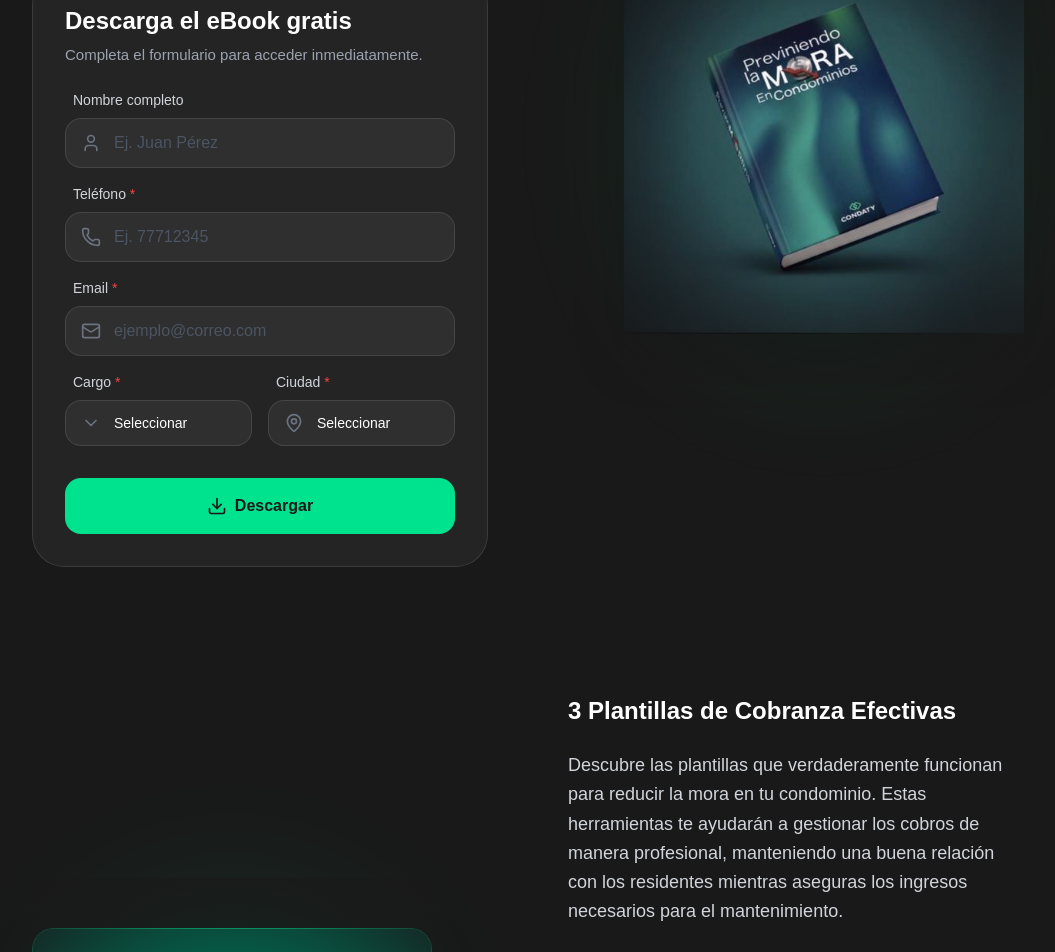
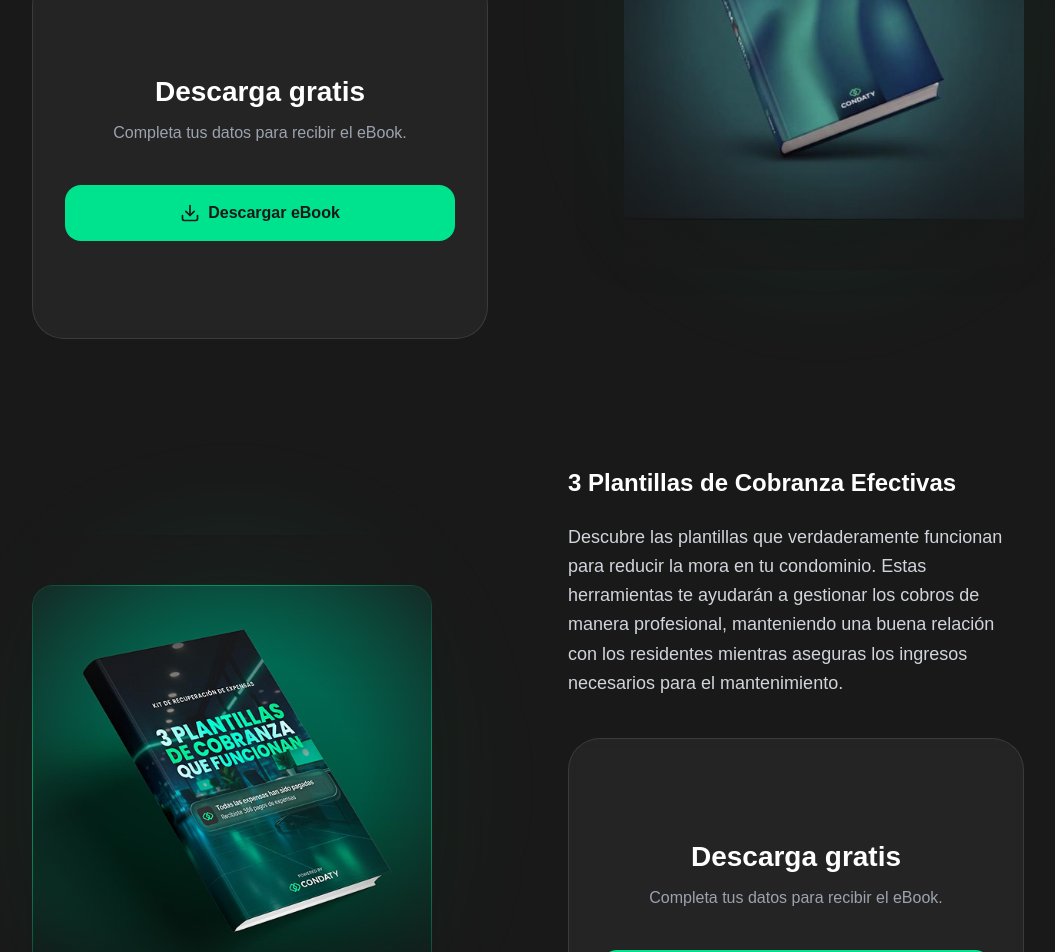
Before and after one commit to MarvinFos/condaty-web, a Next.js app: page /book-download in a window 1280 px wide. Shown: the part 780-1732 px from the top of the page, without its empty margins (112-1167 px from the left). Built offline with nearby package versions, Linux system fonts and the light colour scheme.

Commit message:
feat(book-download): add initial download state before form
Introduce a two-step flow where users must click a download button before seeing the form. This improves UX by reducing initial cognitive load and making the call-to-action more explicit.

```diff
--- a/src/app/book-download/page.tsx
+++ b/src/app/book-download/page.tsx
@@ -37,6 +37,8 @@ export default function BookDownloadPage() {
   });
   const [isSubmitting2, setIsSubmitting2] = useState(false);
   const [isSuccess2, setIsSuccess2] = useState(false);
+  const [showForm1, setShowForm1] = useState(false);
+  const [showForm2, setShowForm2] = useState(false);
 
   const roles = [
     "Administrador",
@@ -279,6 +281,26 @@ export default function BookDownloadPage() {
     </form>
   );
 
+  const renderInitialState = (onDownload: () => void) => (
+    <div className="flex flex-col items-center gap-6 py-8 text-center h-full justify-center min-h-[300px]">
+      <div className="flex flex-col gap-2">
+        <h3 className="text-[28px] font-semibold text-white">
+          Descarga gratis
+        </h3>
+        <p className="text-[16px] text-gray-400">
+          Completa tus datos para recibir el eBook.
+        </p>
+      </div>
+      <button
+        onClick={onDownload}
+        className="mt-4 w-full rounded-2xl bg-[#00e38e] py-4 text-base font-semibold text-[#191919] transition-all hover:bg-[#00c97e] hover:shadow-[0_0_30px_rgba(0,227,142,0.4)] active:scale-[0.98] flex items-center justify-center gap-2"
+      >
+        <Download size={20} />
+        Descargar eBook
+      </button>
+    </div>
+  );
+
   const renderSuccess = (setIsSuccess: (v: boolean) => void) => (
     <div className="flex flex-col items-center gap-6 py-8 text-center h-full justify-center min-h-[400px]">
       <motion.div
@@ -361,6 +383,8 @@ export default function BookDownloadPage() {
                 <div className="rounded-[32px] border border-white/10 bg-white/5 p-8 backdrop-blur-sm">
                   {isSuccess2 ? (
                     renderSuccess(setIsSuccess2)
+                  ) : !showForm2 ? (
+                    renderInitialState(() => setShowForm2(true))
                   ) : (
                     <div className="flex flex-col gap-6">
                       <div className="text-left">
@@ -434,6 +458,8 @@ export default function BookDownloadPage() {
                 <div className="rounded-[32px] border border-white/10 bg-white/5 p-8 backdrop-blur-sm">
                   {isSuccess1 ? (
                     renderSuccess(setIsSuccess1)
+                  ) : !showForm1 ? (
+                    renderInitialState(() => setShowForm1(true))
                   ) : (
                     <div className="flex flex-col gap-6">
                       <div className="text-left">
```
